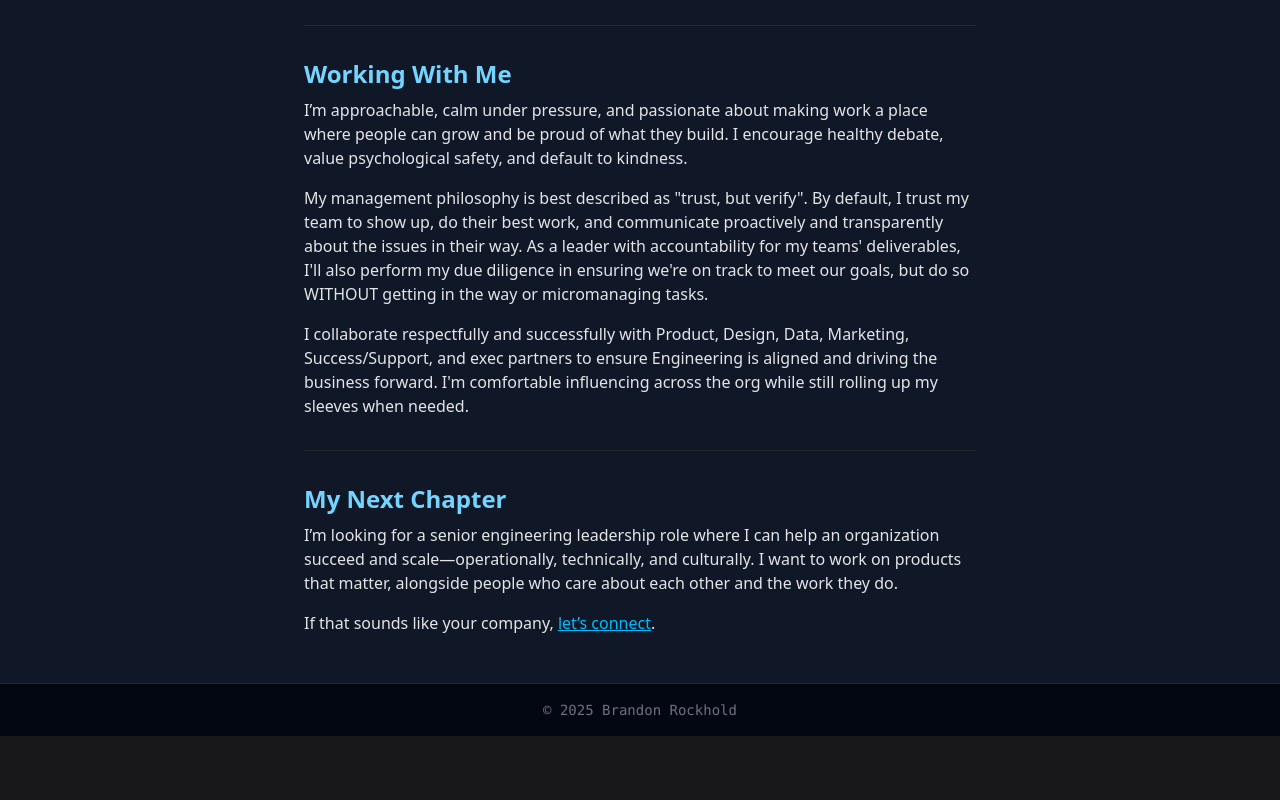
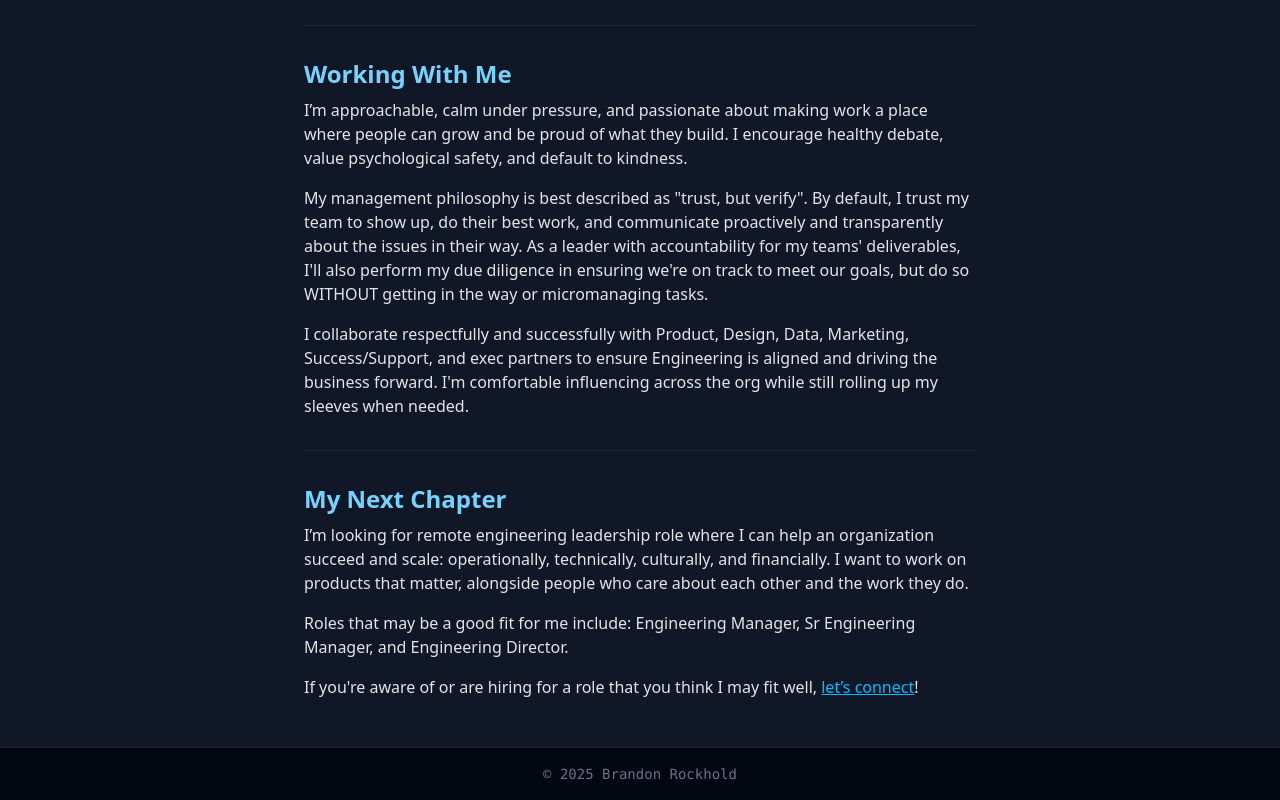
Before and after one commit to rockhold/rockhold-dev, a React (Vite) app: page /about in a window 1280 px wide. Shown: the part 881-1681 px from the top of the page. Before the commit the page ends 1617 px from the top, so only its background shows below. Built offline with nearby package versions, Linux system fonts and the light colour scheme.

Commit message:
Some tweaks to About content, adding a pulsing animation to my profile badge, and adding a popup to cut straight to what I'm looking for

```diff
--- a/src/components/ProfileCard.tsx
+++ b/src/components/ProfileCard.tsx
@@ -1,3 +1,7 @@
+import { useState, useRef, useEffect } from "react";
+import { Link } from "react-router-dom";
+import { clsx } from "clsx";
+
 type ProfileCardProps = {
   name: string;
   title: string;
@@ -17,8 +21,25 @@ export default function ProfileCard({
   badgeText = "Actively Seeking",
   showResume = false,
 }: ProfileCardProps) {
+  const [showPopup, setShowPopup] = useState(false);
+  const popupRef = useRef<HTMLDivElement>(null);
+
+  useEffect(() => {
+    const handleClickOutside = (e: MouseEvent) => {
+      if (popupRef.current && !popupRef.current.contains(e.target as Node)) {
+        setShowPopup(false);
+      }
+    };
+    if (showPopup) {
+      document.addEventListener("mousedown", handleClickOutside);
+    }
+    return () => {
+      document.removeEventListener("mousedown", handleClickOutside);
+    };
+  }, [showPopup]);
+
   return (
-    <div className="flex flex-col sm:flex-row items-center sm:items-start gap-6 bg-gray-800 p-6 rounded-xl shadow-lg ring-1 ring-gray-700">
+    <div className="relative flex flex-col sm:flex-row items-center sm:items-start gap-6 bg-gray-800 p-6 rounded-xl shadow-lg ring-1 ring-gray-700">
       <div className="relative shrink-0">
         <img
           src={imageUrl}
@@ -26,9 +47,56 @@ export default function ProfileCard({
           className="w-32 h-32 sm:w-40 sm:h-40 rounded-full border-4 border-gray-700 object-cover"
         />
         {showBadge && (
-          <div className="absolute -bottom-2 -right-2 bg-yellow-400 text-black text-xs font-semibold px-2 py-1 rounded-full shadow-md border border-gray-900">
-            {badgeText}
-          </div>
+          <>
+            <button
+              onClick={() => setShowPopup((prev) => !prev)}
+              className="absolute -bottom-2 -right-2 bg-yellow-400 text-black text-xs font-semibold px-2 py-1 rounded-full shadow-md border border-gray-900
+    focus:outline-none focus:ring-2 focus:ring-yellow-300 focus:ring-offset-2
+    transition transform hover:scale-105 active:scale-95 cursor-pointer pulse-badge"
+            >
+              {badgeText}
+            </button>
+
+            {showPopup && (
+              <div
+                ref={popupRef}
+                className={clsx(
+                  "absolute z-50 mt-3 w-80 bg-zinc-900 border border-zinc-700 rounded-lg shadow-lg p-4 text-sm text-zinc-100 animate-fadeIn",
+                  "left-1/2 top-full -translate-x-1/2"
+                )}
+              >
+                <div className="flex justify-between items-start">
+                  <strong className="text-yellow-300">My Next Chapter</strong>
+                  <button
+                    onClick={() => setShowPopup(false)}
+                    className="text-zinc-400 hover:text-zinc-100 text-xs cursor-pointer"
+                    aria-label="Close"
+                  >
+                    ✕
+                  </button>
+                </div>
+                <p className="mt-2 leading-relaxed text-zinc-300">
+                  I’m looking for remote engineering leadership role where I can
+                  help an organization succeed and scale: operationally,
+                  technically, culturally, and financially. I want to work on
+                  products that matter, alongside people who care about each
+                  other and the work they do.
+                </p>
+                <p className="mt-3">
+                  Roles that may be a good fit for me include: Engineering
+                  Manager, Sr Engineering Manager, and Engineering Director.
+                </p>
+                <p className="mt-3">
+                  If you're aware of or are hiring for a role that you think I
+                  may fit well,{" "}
+                  <Link to="/contact" className="text-sky-400 underline">
+                    let’s connect
+                  </Link>
+                  !
+                </p>
+              </div>
+            )}
+          </>
         )}
       </div>
 
@@ -41,12 +109,12 @@ export default function ProfileCard({
 
         {showResume && (
           <div className="mt-4 sm:self-end">
-            <a
-              href="/resume"
+            <Link
+              to="/resume"
               className="inline-block bg-sky-500 hover:bg-sky-600 text-white font-semibold py-2 px-4 rounded-full shadow transition text-sm"
             >
               View My Resume
-            </a>
+            </Link>
           </div>
         )}
       </div>
--- a/src/index.css
+++ b/src/index.css
@@ -53,4 +53,24 @@ body {
       transform: rotate(0deg);
     }
   }
+
+  @keyframes pulse-glow {
+    0% {
+      box-shadow: 0 0 0 0 rgba(253, 224, 71, 0.7);
+      transform: scale(1);
+    }
+    70% {
+      box-shadow: 0 0 0 6px rgba(253, 224, 71, 0);
+      transform: scale(1.05);
+    }
+    100% {
+      box-shadow: 0 0 0 0 rgba(253, 224, 71, 0);
+      transform: scale(1);
+    }
+  }
 }
+
+.pulse-badge {
+  animation: pulse-glow 2s infinite;
+  cursor: pointer;
+}
--- a/src/pages/AboutPage.tsx
+++ b/src/pages/AboutPage.tsx
@@ -93,17 +93,22 @@ export default function AboutPage() {
           My Next Chapter
         </h2>
         <p className="text-zinc-200">
-          I’m looking for a senior engineering leadership role where I can help
-          an organization succeed and scale—operationally, technically, and
-          culturally. I want to work on products that matter, alongside people
-          who care about each other and the work they do.
+          I’m looking for remote engineering leadership role where I can help an
+          organization succeed and scale: operationally, technically,
+          culturally, and financially. I want to work on products that matter,
+          alongside people who care about each other and the work they do.
         </p>
         <p className="text-zinc-200 mt-4">
-          If that sounds like your company,{" "}
+          Roles that may be a good fit for me include: Engineering Manager, Sr
+          Engineering Manager, and Engineering Director.
+        </p>
+        <p className="text-zinc-200 mt-4">
+          If you're aware of or are hiring for a role that you think I may fit
+          well,{" "}
           <Link to="/contact" className="text-sky-400 underline">
             let’s connect
           </Link>
-          .
+          !
         </p>
       </section>
     </div>
--- a/src/pages/HomePage.tsx
+++ b/src/pages/HomePage.tsx
@@ -11,7 +11,7 @@ export default function HomePage() {
     <>
       <div className="py-8 sm:py-12">
         <div className="space-y-8 sm:space-y-10">
-          <section className="max-w-4xl mx-auto w-full px-4 animate-fadeIn">
+          <section className="max-w-4xl mx-auto w-full px-4 animate-fadeIn relative z-10">
             <ProfileCard
               name="Brandon Rockhold"
               title="Engineering Leader | Manager and Mentor"
@@ -22,7 +22,7 @@ export default function HomePage() {
               showResume={true}
             />
           </section>
-          <section className="max-w-4xl mx-auto w-full px-4 animate-fadeIn">
+          <section className="max-w-4xl mx-auto w-full px-4 animate-fadeIn relative z-0">
             <div className="bg-gray-800 text-white p-6 rounded-xl shadow-lg">
               <h2 className="text-xl sm:text-2xl font-bold mb-2 text-center">
                 Empowering Exceptional Teams
@@ -37,7 +37,7 @@ export default function HomePage() {
               </p>
             </div>
           </section>
-          <section className="max-w-4xl mx-auto w-full px-4 animate-fadeIn">
+          <section className="max-w-4xl mx-auto w-full px-4 animate-fadeIn relative z-10">
             <div className="max-w-5xl mx-auto">
               <h2 className="text-2xl sm:text-3xl font-semibold text-center mb-10">
                 Explore the Site
```
